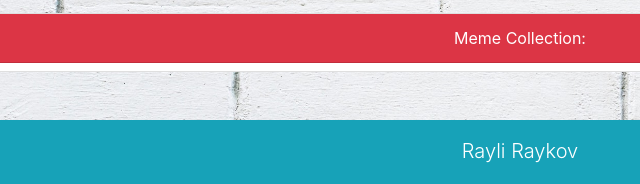
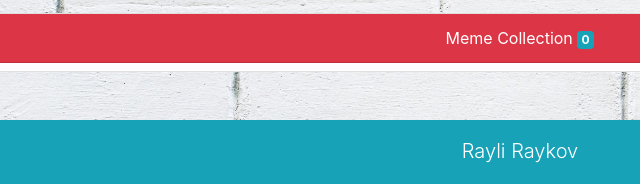
Before and after one commit to rayli208/GifTastic, a plain HTML site: page index.html in a window 1280 px wide. Shown: the part 655-839 px from the top of the page, 120-760 px from the left. Drawn offline with nearby package versions, Linux system fonts and the light colour scheme.

Commit message:
small color updates

```diff
--- a/index.html
+++ b/index.html
@@ -63,7 +63,7 @@
     <div class="col-12 mt-3">
       <div class="card text-center pb-2">
           <div class="card-header bg-danger text-white" data-toggle="collapse" href="#collapseExample" aria-expanded="false" aria-controls="collapseExample">
-            Meme Collection:
+            Meme Collection<span class="badge badge-info ml-1">0</span>
           </div>
 
           <div class="collapse" id="collapseExample">
```
